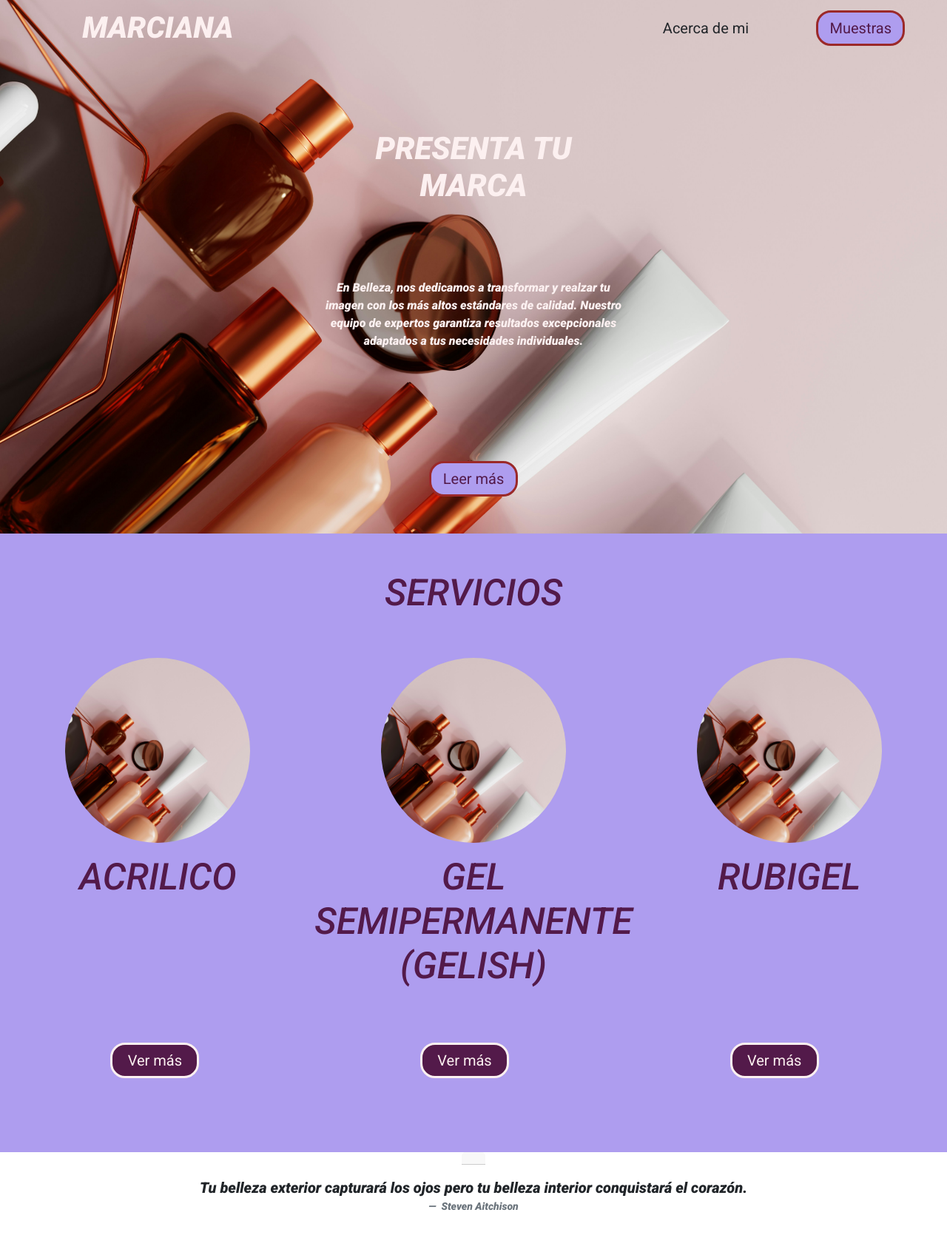
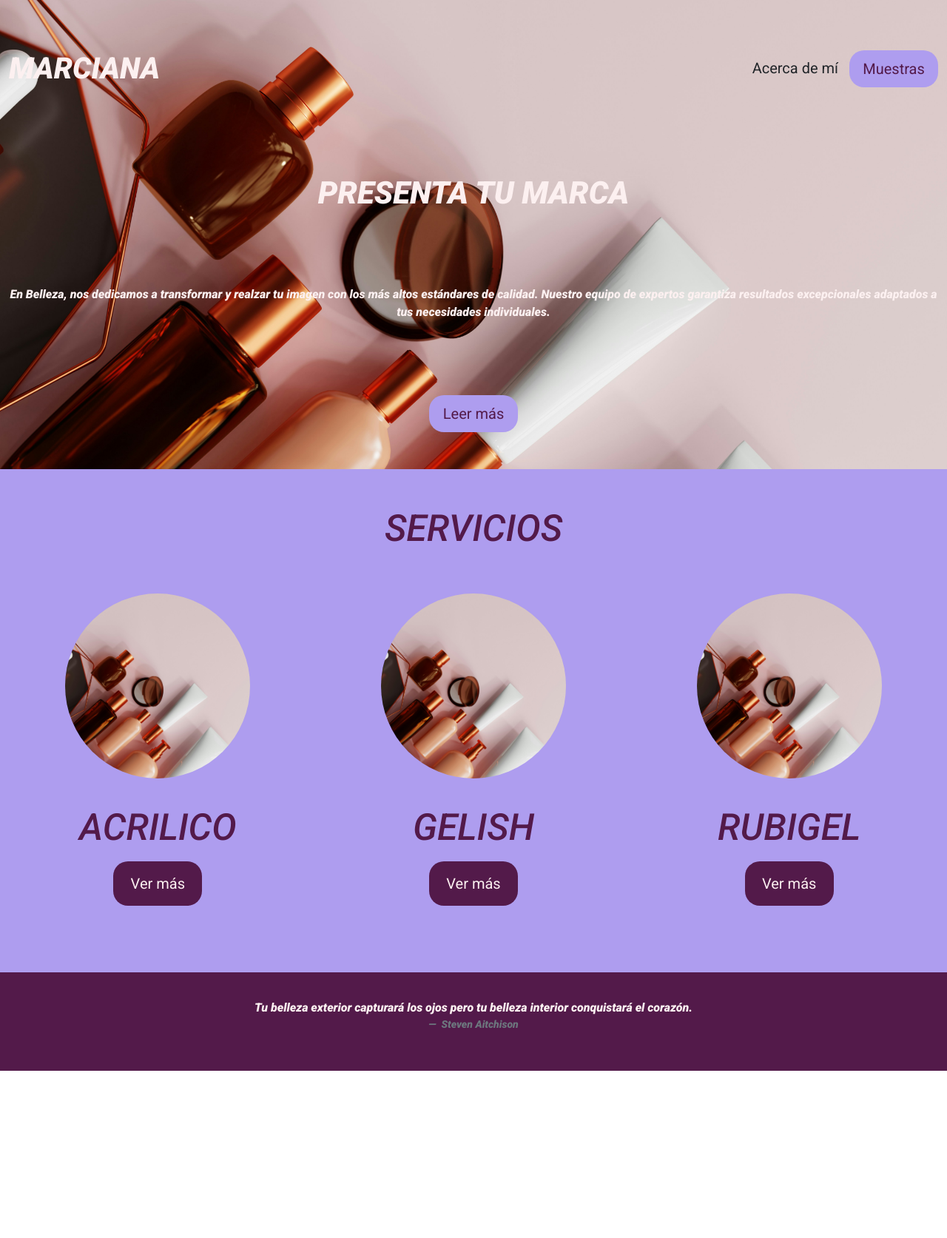
Before and after one commit to GREGORIO971117/U-asMar, a plain HTML site: page index.html in a window 1280 px wide. Shown: the whole page at 74% size. After the commit the page ends 1447 px from the top, so only its background shows below. Drawn offline with nearby package versions, Linux system fonts and the light colour scheme.

Commit message:
Se hace responsiva la pagina

```diff
--- a/index.html
+++ b/index.html
@@ -1,7 +1,5 @@
 <!DOCTYPE html>
 <html lang="en">
-
-
   <head>
     <meta charset="UTF-8" />
     <meta name="viewport" content="width=device-width, initial-scale=1.0" />
@@ -11,41 +9,52 @@
       integrity="sha384-SgOJa3DmI69IUzQ2PVdRZhwQ+dy64/BUtbMJw1MZ8t5HZApcHrRKUc4W0kG879m7"
       crossorigin="anonymous"
     />
-    <link rel="stylesheet" href="./styles/style.css">
-    <link rel="preconnect" href="https://fonts.googleapis.com">
-    <link rel="preconnect" href="https://fonts.gstatic.com" crossorigin>
-    <link href="https://fonts.googleapis.com/css2?family=DM+Sans:ital,opsz,wght@0,9..40,100..1000;1,9..40,100..1000&family=Exo+2:wght@100..900&family=Roboto:ital,wght@0,100..900;1,100..900&family=Rubik:ital,wght@0,300..900;1,300..900&display=swap" rel="stylesheet">
+    <link rel="stylesheet" href="./styles/style.css" />
+    <link rel="preconnect" href="https://fonts.googleapis.com" />
+    <link rel="preconnect" href="https://fonts.gstatic.com" crossorigin />
+    <link
+      href="https://fonts.googleapis.com/css2?family=DM+Sans:ital,opsz,wght@0,9..40,100..1000;1,9..40,100..1000&family=Exo+2:wght@100..900&family=Roboto:ital,wght@0,100..900;1,100..900&family=Rubik:ital,wght@0,300..900;1,300..900&display=swap"
+      rel="stylesheet"
+    />
 
     <title>Mar</title>
-
   </head>
   <body>
-
     <div class="portada">
-
-      <!--Barra de navegación-->
-      <nav class="navbar">
+      <!-- Barra de navegación -->
+      <nav class="navbar navbar-expand-lg navbar-light">
         <div class="container-fluid">
-          <div class="col-sm-4">
-            <a class="navbar-brand">MARCIANA</a>
-          </div>
-          <div class="col-sm-4"></div>
-          <div class="col-sm-2">
-            <button class="btn" type="submit">Acerca de mi</button>
-          </div>
-          <div class="col-sm-2">
+          <a class="navbar-brand" href="#">MARCIANA</a>
+          <button
+            class="navbar-toggler"
+            type="button"
+            data-bs-toggle="collapse"
+            data-bs-target="#navbarNav"
+            aria-controls="navbarNav"
+            aria-expanded="false"
+            aria-label="Toggle navigation"
+          >
+            <span class="navbar-toggler-icon"></span>
+          </button>
+          <div class="collapse navbar-collapse" id="navbarNav">
+            <ul class="navbar-nav ms-auto">
+              <li class="nav-item">
+                <button class="btn" type="submit">Acerca de mí</button>
+              </li>
+              <li class="nav-item">
                 <button class="btn btn-outline-primary" type="submit">
                   Muestras
                 </button>
+              </li>
+            </ul>
           </div>
         </div>
       </nav>
 
-      <!--Parrafo sobre imagen-->
-      <div class="container-fluid parrafo">
+      <!-- Párrafo sobre imagen -->
+      <div class="container-fluid parrafo text-center">
         <div class="row">
-          <div class="col-sm-4"></div>
-          <div class="col-sm-4">
+          <div class="col-12">
             <h1>PRESENTA TU MARCA</h1>
             <p>
               En Belleza, nos dedicamos a transformar y realzar tu imagen con
@@ -58,74 +67,86 @@
             </button>
           </div>
         </div>
-        <div class="col-sm-4"></div>
       </div>
     </div>
 
-    <!--Servicios-->
+    <!-- Servicios -->
     <div class="container-fluid servicios">
-
-      <h2 class="titulo-servicios">SERVICIOS</h2>
+      <h2 class="titulo-servicios text-center">SERVICIOS</h2>
       <div class="row">
-        <div class="col-md-4">
-          <div class="card">
-            <img src="./assets/productos3.jpg" class="card-img-top rounded-circle" alt="..." />
-            <div class="card-body">
+        <div class="col-12 col-md-4 mb-4">
+          <div class="card text-center">
+            <img
+              src="./assets/productos3.jpg"
+              class="card-img-top rounded-circle mx-auto d-block"
+              alt="..."
+            />
+            <div class="card-body d-flex flex-column justify-content-center align-items-center">
               <h2>ACRILICO</h2>
+              <button
+                class="btn btn-outline-primary btn-servicios mt-3"
+                type="submit"
+                id="acrilico"
+              >
+                Ver más
+              </button>
             </div>
           </div>
         </div>
-        <div class="col-md-4">
-          <div class="card">
-            <img src="./assets/productos3.jpg" class="card-img-top rounded-circle" alt="." />
-            <div class="card-body">
-              <h2>GEL SEMIPERMANENTE (GELISH)</h2>
+        <div class="col-12 col-md-4 mb-4">
+          <div class="card text-center">
+            <img
+              src="./assets/productos3.jpg"
+              class="card-img-top rounded-circle mx-auto d-block"
+              alt="..."
+            />
+            <div class="card-body d-flex flex-column justify-content-center align-items-center">
+              <h2>GELISH</h2>
+              <button
+                class="btn btn-outline-primary btn-servicios mt-3"
+                type="submit"
+                id="gelish"
+              >
+                Ver más
+              </button>
             </div>
           </div>
         </div>
-        <div class="col-md-4">
-          <div class="card">
-            <img src="./assets/productos3.jpg" class="card-img-top rounded-circle" alt="..." />
-            <div class="card-body">
+        <div class="col-12 col-md-4 mb-4">
+          <div class="card text-center">
+            <img
+              src="./assets/productos3.jpg"
+              class="card-img-top rounded-circle mx-auto d-block"
+              alt="..."
+            />
+            <div class="card-body d-flex flex-column justify-content-center align-items-center">
               <h2>RUBIGEL</h2>
+              <button
+                class="btn btn-outline-primary btn-servicios mt-3"
+                type="submit"
+                id="rubigel"
+              >
+                Ver más
+              </button>
+            </div>
+          </div>
         </div>
       </div>
     </div>
 
-        <!--Botones-->
-        <div class="row">
-            <div class="col-md-4 d-flex justify-content-center">
-                <button class="btn btn-outline-primary btn-servicios" type="submit" id="acrilico">
-                    Ver más
-                  </button>
-            </div>
-            <div class="col-md-4 d-flex justify-content-center">
-                <button class="btn btn-outline-primary btn-servicios" type="submit" id="gelish">
-                    Ver más
-                  </button>
-            </div>
-            <div class="col-md-4 d-flex justify-content-center">
-                <button class="btn btn-outline-primary btn-servicios" type="submit" id="rubigel">
-                    Ver más
-                  </button>
-            </div>
-        </div>
-
-
-      </div>
-    </div>
-
-    <!--footer-->
-    <div class="card">
-        <div class="card-header">
-        </div>
+    <!-- Footer -->
+    <div class="card footer text-center">
       <div class="card-body">
         <figure>
-            <blockquote class="blockquote">
-              <p>Tu belleza exterior capturará los ojos pero tu belleza interior conquistará el corazón. </p>
+          <blockquote>
+            <p>
+              Tu belleza exterior capturará los ojos pero tu belleza interior
+              conquistará el corazón.
+            </p>
           </blockquote>
           <figcaption class="blockquote-footer">
-                Steven Aitchison<cite title="Source Title"></cite>
+            Steven Aitchison
+            <cite title="Source Title"></cite>
           </figcaption>
         </figure>
       </div>
--- a/styles/style.css
+++ b/styles/style.css
@@ -1,118 +1,129 @@
 @import url('https://fonts.googleapis.com/css2?family=DM+Sans:ital,opsz,wght@0,9..40,100..1000;1,9..40,100..1000&family=Exo+2:ital,wght@0,100..900;1,100..900&display=swap');
 
-html{
-    --color1:#FCF0F0;
-    --color2:#D1C8F4;
-    --color3:#AE9DEF;
-    --color4:#9B2929;
-    --color5:#531A4A;
+/* Variables de colores */
+:root {
+    --color1: #FCF0F0;
+    --color2: #D1C8F4;
+    --color3: #AE9DEF;
+    --color4: #9B2929;
+    --color5: #531A4A;
 }
 
+/* Estilos generales */
 body {
     font-family: "Roboto", sans-serif;
-    font-optical-sizing: auto;
     font-weight: 1000;
     font-style: italic;
-    font-variation-settings:
-      "wdth" 400;
-  }
+    font-variation-settings: "wdth" 400;
+    margin: 0;
+    padding: 0;
+}
 
-h1{
-    margin-top: 100px;
-    margin-bottom: 50px;
+/* Titulares */
+h1 {
+    margin: 100px 0 50px;
     font-size: 42px;
     font-weight: 900;
-
 }
 
-h2{
+h2 {
     text-align: center;
     font-size: 50px;
     color: var(--color5);
-
 }
 
-.portada{
-    width: 100%; /* Ancho del div */
-    background-image: url('../assets/productos3.jpg'); /* Ruta de la imagen */
-    background-size: cover; /* Ajusta el tamaño para que cubra todo el div */
-    background-position: center; /* Centra la imagen */
+/* Portada */
+.portada {
+    width: 100%;
+    background-image: url('../assets/productos3.jpg');
+    background-size: cover;
+    background-position: center;
     background-repeat: no-repeat;
-    color:var(--color1);
+    color: var(--color1);
     text-align: center;
+    padding: 50px 0; /* Añadido para consistencia */
 }
 
-.navbar-brand{
+/* Navbar */
+.navbar-brand {
     font-size: 40px;
-}
-.navbar{
-    --bs-navbar-brand-color:var(--color1);
+    color: var(--color1); /* Mueve el color aquí para consistencia */
 }
 
-.btn{
-    font-size:20px;
-    --bs-btn-border-width:3px;
-
+.navbar {
+    background: transparent; /* Asegura que no haya fondo sólido */
 }
 
-.container-fluid p{
-    margin-top: 100px;
-    margin-bottom: 100px;
+/* Botones generales */
+.btn {
+    font-size: 20px;
+    border-width: 3px; /* Para asegurar consistencia */
+}
+
+/* Botones personalizados */
+.btn-outline-primary {
+    --bs-btn-border-color:none;
+    --bs-btn-color: var(--color5);
+    background-color: var(--color3);
+    border-radius: 20px;
+    width: 120px;
+    height: 50px;
+}
+
+.btn-servicios {
+    background-color: var(--color5);
+    color: var(--color1);
+    border-radius: 20px;
+    width: 120px;
+    height: 60px;
+    margin: 50px 0;
+}
+
+/* Parrafo */
+.container-fluid p {
+    margin: 100px 0;
     font-size: 16px;
 }
 
-.btn-outline-primary{
-    --bs-btn-color:var(--color5);
-    --bs-btn-border-color:var(--color4);
+/* Servicios */
+.servicios {
+    font-weight: 900;
     background-color: var(--color3);
-    border-radius: 20px;
-    width: 120px;
-
 }
 
-.leer-mas{
-    margin-top: 50px;
-    margin-bottom: 50px;
+.titulo-servicios {
+    padding: 50px 0;
 }
 
-.servicios{
-    font-weight: 900;
-    background-color: var(--color3);
-
+/* Tarjetas */
+.card {
+    border: none; /* Elimina borde innecesario */
+    background-color: transparent;
+    display: flex;
+    flex-direction: column;
+    justify-content: center;
+    align-items: center;
+    text-align: center;
+    height: 100%; /* Asegura consistencia */
 }
 
-.titulo-servicios{
-    padding-top: 50px;
-    padding-bottom: 50px;
-}
-
-
-
-.card{
-    border:transparent;
-    background-color: transparent;
-    display: flex; /* Utiliza flexbox */
-    flex-direction: column; /* Asegura que los elementos estén en columna */
-    justify-content: center; /* Centra el contenido verticalmente */
-    align-items: center; /* Centra el contenido horizontalmente */
-    text-align: center; /* Centra el texto dentro de los elementos */
-    height: 100%;
-
-}
-.card img{
-    border-radius: 50%; /* Hace que la imagen sea un círculo */
-    width: 250px; /* Asegura un tamaño fijo para el ancho */
-    height: 250px; /* Asegura un tamaño fijo para el alto */
-    object-fit: cover; /* Ajusta la imagen para que siempre llene el círculo */
+.card img {
+    border-radius: 50%;
+    width: 250px;
+    height: 250px;
+    object-fit: cover;
     margin: 0 auto;
 }
 
-.btn-servicios{
+.card h2 {
+    margin: 20px 0 0; /* Añade margen para separación */
+}
+
+/* Footer */
+.footer {
     background-color: var(--color5);
-    --bs-btn-border-color:var(--color1);
     color: var(--color1);
-    border-radius: 20px;
-    width: 120px;
-    margin-top: 50px;
-    margin-bottom: 100px;
+    border-radius: 0;
+    text-align: center; /* Asegura centrado del texto */
+    padding: 20px 0; /* Mejora el espaciado */
 }
```
Also changed, not shown: acrilico.html (added), gelish.html (added), rubigel.html (added). Lines whose indentation alone changed are shown as unchanged.
